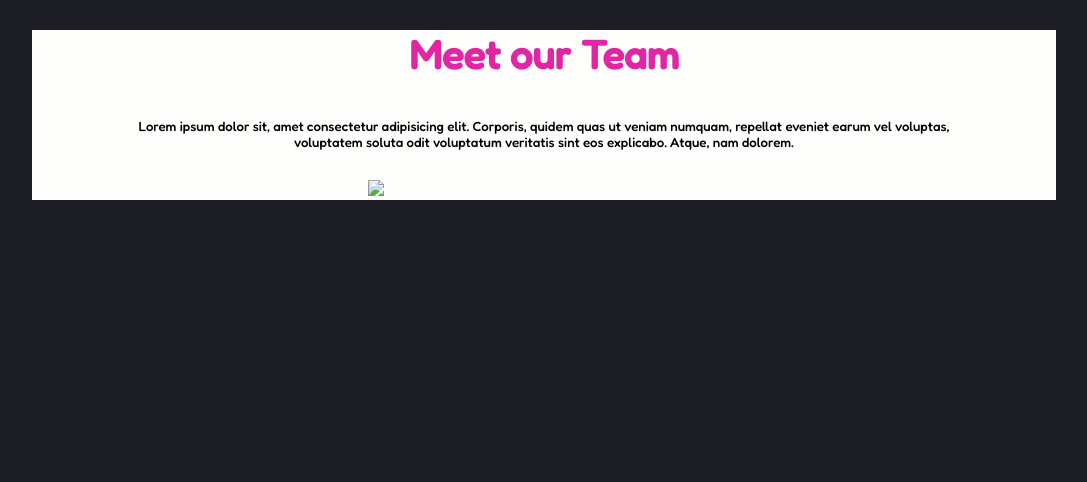
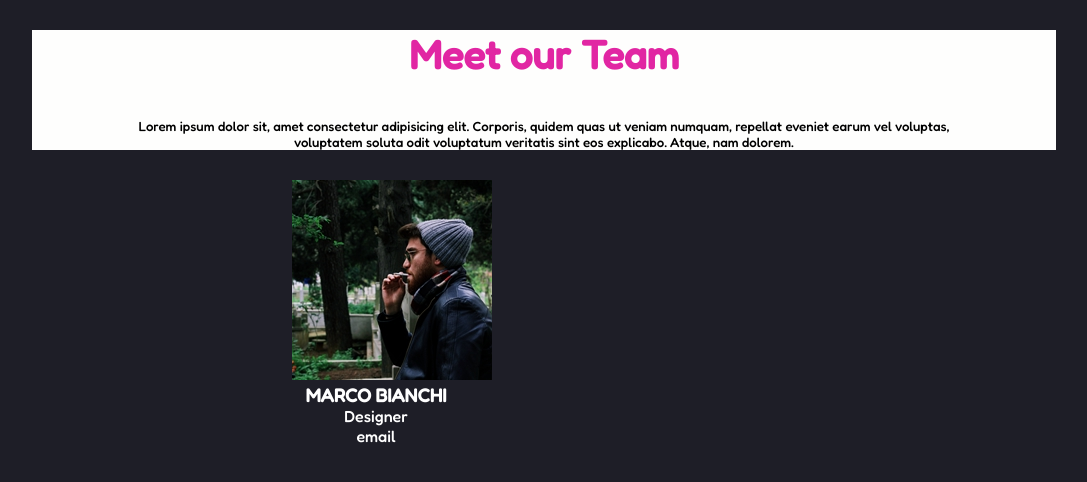
Before and after one commit to Skyfe24/html-css-float-cards, a plain HTML site: page index.html in a window 1280 px wide. Shown: the whole page, without its empty margins (96-1183 px from the left). Drawn offline with Linux system fonts and the light colour scheme.

Commit message:
added first image

```diff
--- a/index.html
+++ b/index.html
@@ -31,7 +31,10 @@
 
             <section>
                 <div class="column">
-                    <img src="./img
+                    <img src="./img/male1.png" alt="marco bianchi">
+                    <h3> MARCO BIANCHI</h3>
+                    <p> Designer</p>
+                    <p> email</p>
 
                 </div>
 
--- a/style.css
+++ b/style.css
@@ -49,4 +49,5 @@ section, header{
 .column{
     text-align: center;
     width: calc(100% /3);
+    float: left;
 }
```
